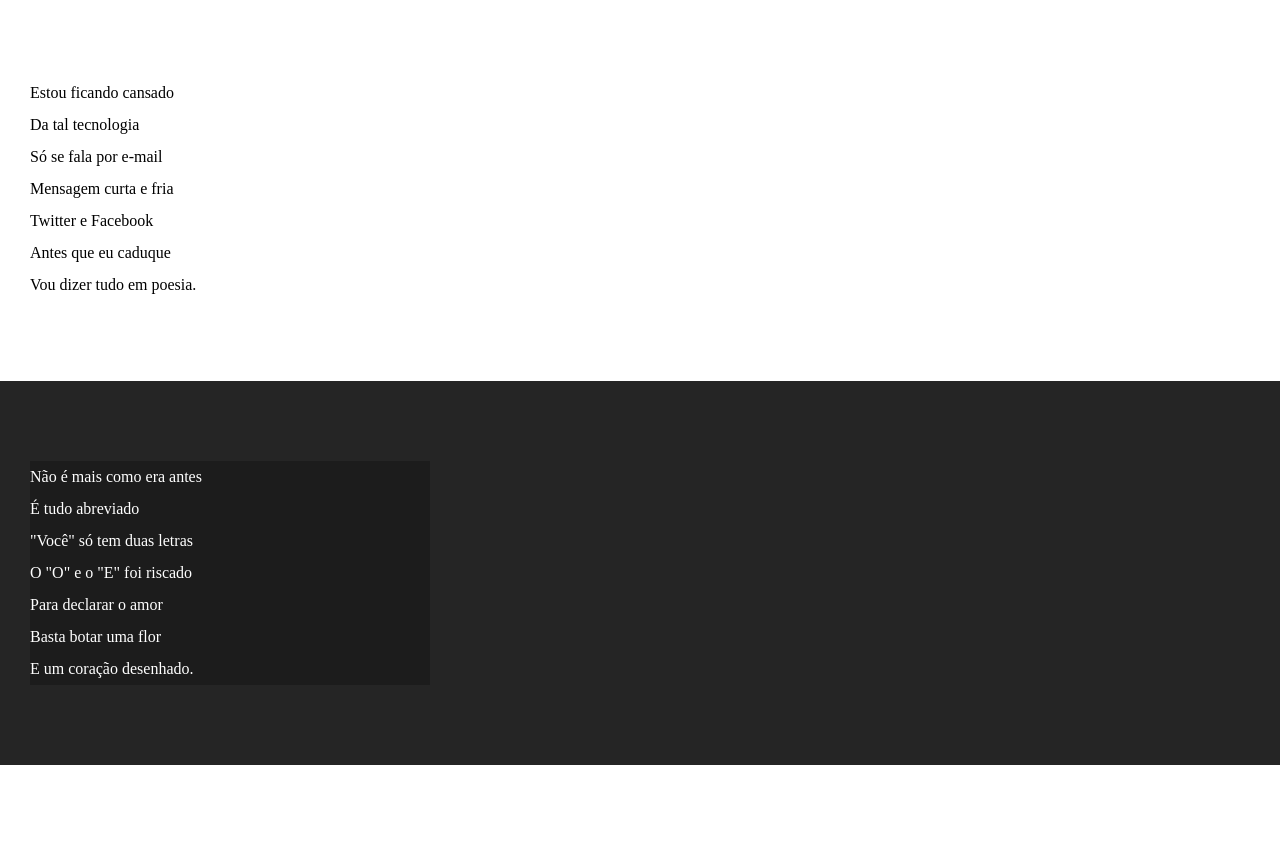
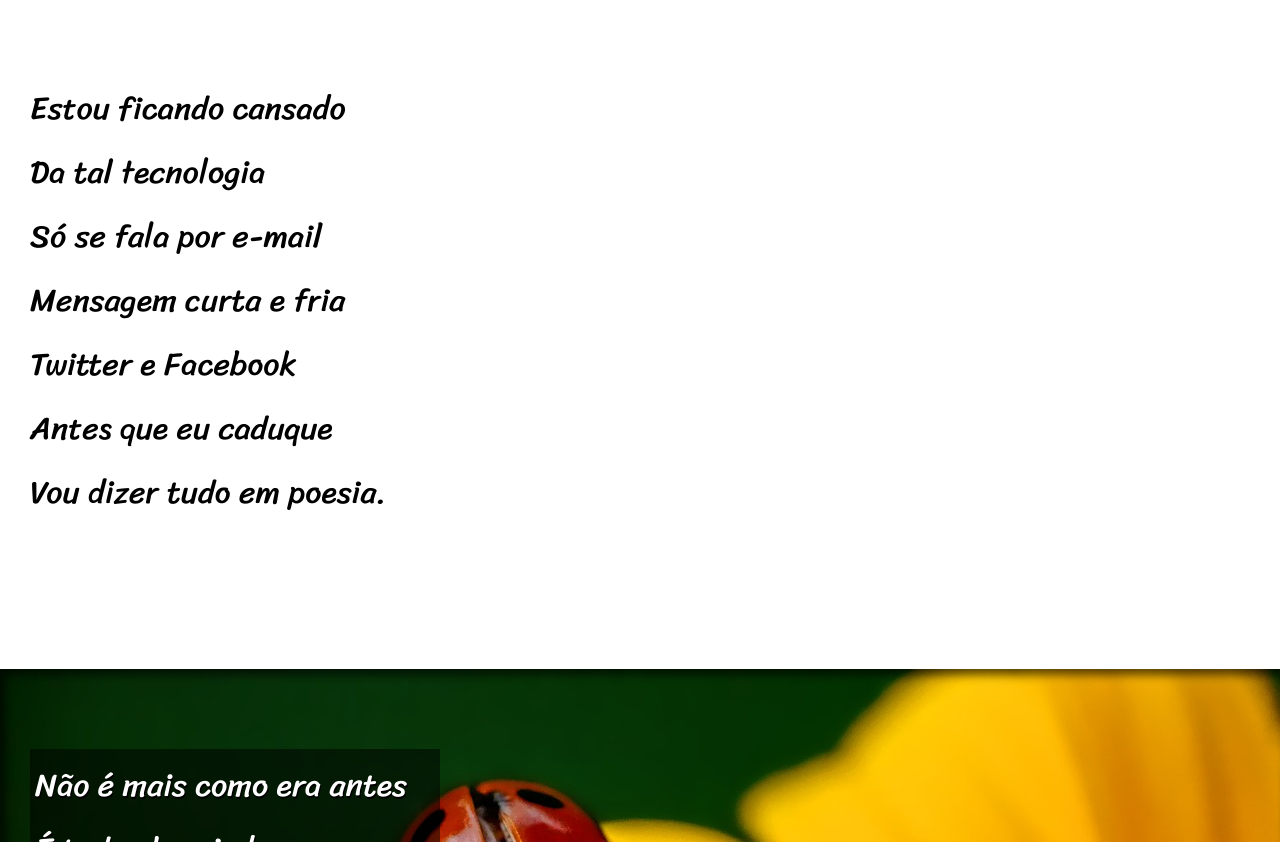
Before and after one commit to BackAna/Modulo3-5HTML5-CSS3, a plain HTML site: page desafio1/index.html in a window 1280 px wide. Shown: the part 158-1000 px from the top of the page. Drawn offline with Linux system fonts and the light colour scheme.

Commit message:
atualização

```diff
--- a/desafio1/estilo/style.css
+++ b/desafio1/estilo/style.css
@@ -1,4 +1,14 @@
 @charset "UFT-8";
+
+@import url('https://fonts.googleapis.com/css2?family=Passion+One&display=swap');
+
+@import url('https://fonts.googleapis.com/css2?family=Sriracha&display=swap');
+
+:root {
+    --fonte1: Verdana, Geneva, Tahoma, sans-serif;
+    --fonte2: 'Passion One', sans-serif;
+    --fonte3: 'Sriracha', cursive;
+}
 
 * {
     margin: 0px;
@@ -8,6 +18,7 @@
 html, body {
     min-height: 100vh;
     background-color: darkgray;
+    font-family: var(--fonte1);
 }
 
 header{
@@ -19,6 +30,7 @@ header{
 header > h1 {
     padding-top: 50px;
     font-variant: small-caps;
+    font-family: var(--fonte2);
 }
 
 header > p {
@@ -40,6 +52,12 @@ section {
     padding-bottom: 10vh;
     line-height: 2em;
     padding-left: 30px;
+    font-family: var(--fonte3);
+    font-size: 2em;
+}
+
+section > p {
+    padding-bottom: 2em;
 }
 
 .normal {
@@ -50,11 +68,25 @@ section {
 .imagem {
     background-color: #252525;
     color: #fff;
+    box-shadow: inset 6px 6px 10px #000000a1;
+    background-attachment: fixed;
 }
 
 .imagem > p {
-    background-color: #0000003f;
+    background-color: #00000081;
     width: 400px;
+    padding: 5px;
+    text-shadow: 1px 2px 0px #000;
+}
+
+#img01 {
+    background-image: url(../imagens/background001.jpg);
+    background-position: right center;
+}
+
+#img02 {
+    background-image: url(../imagens/background002.jpg);
+    background-position: right bottom;
 }
 
 footer {
--- a/desafio1/index.html
+++ b/desafio1/index.html
@@ -28,7 +28,7 @@
     </p>
 </section>
 
-<section class="imagem">
+<section class="imagem" id="img01">
     <p>
         Não é mais como era antes <br>
         É tudo abreviado <br>
@@ -62,7 +62,7 @@
     </p>
 </section>
 
-<section class="imagem">
+<section class="imagem" id="img02">
     <p>
         Tenho saudade das cartas <br>
         Escritas com a própria mão <br>
```
